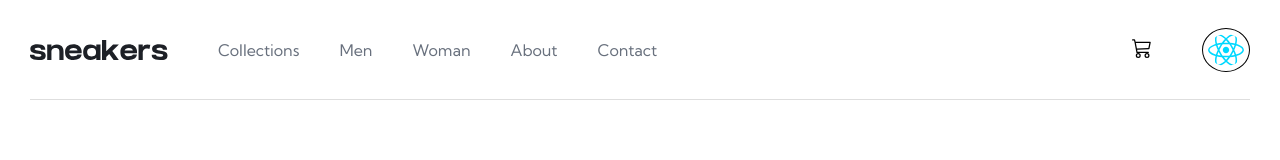
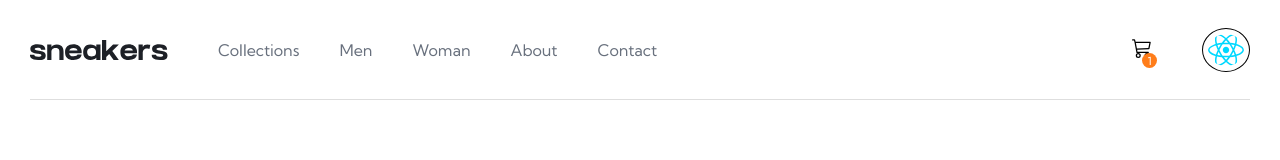
Before and after one commit to GuiGarciaDev/E-commerce-product-page, a React (Vite) app: page / in a window 1280 px wide. Both pictures are taken after a click on the button "Add to cart". Shown: the top 160 px of the page. Built offline with nearby package versions, Linux system fonts and the light colour scheme.

Commit message:
Storage
Created storage for cart component
Created storage actions (functions)
Added zustand
Created cart item component
Fix some styles

```diff
--- a/db.json
+++ b/db.json
@@ -1,10 +1,12 @@
 {
     "product": {
         "name": "Fall Limited Edition Sneakers",
+        "id": "123",
         "description": "These low profile sneakers are your perfect casual wear companio. Featuring a durable rubber outer sole, they'll whithstand everything the weather can offer.",
         "price": "125.00",
         "discount": "50%",
         "normal_price": "250.00",
+        "main_image": "src/assets/image-product-1.jpg",
         "images": [
             { "src": "src/assets/image-product-1.jpg" },
             { "src": "src/assets/image-product-2.jpg" },
--- a/package.json
+++ b/package.json
@@ -12,7 +12,8 @@
     "react": "^18.2.0",
     "react-dom": "^18.2.0",
     "react-icons": "^4.7.1",
-    "sass": "^1.58.0"
+    "sass": "^1.58.0",
+    "zustand": "^4.3.3"
   },
   "devDependencies": {
     "@types/react": "^18.0.27",
--- a/src/App.tsx
+++ b/src/App.tsx
@@ -7,9 +7,11 @@ import { BsCart3 } from 'react-icons/bs'
 import { BiPlusMedical } from 'react-icons/bi'
 import { FaMinus } from 'react-icons/fa'
 import { product } from '../db.json'
+import { useCartStore } from './stores/useCartStore'
 
 function App() {
   const [quantity, setQuantity] = useState<number>(0);
+  const addProduct = useCartStore((state) => state.addProduct)
 
   return (
     <div className={styles.App}>
@@ -43,7 +45,16 @@ function App() {
                 </button>
               </div>
 
-              <button className={styles.addButton}>
+              <button className={styles.addButton}
+                onClick={() => {
+                  addProduct({
+                    name: product.name,
+                    id: product.id,
+                    img: product.main_image,
+                    price: product.price,
+                    quantity: quantity
+                  })
+                }}>
                 <BsCart3 fontSize={18}/>
                 Add to cart
               </button>
--- /dev/null
+++ b/src/components/cart-item/CartItem.tsx
@@ -0,0 +1,37 @@
+import styles from './index.module.scss'
+import { BsFillTrashFill } from 'react-icons/bs'
+import { useCartStore } from '../../stores/useCartStore'
+
+interface CartItemsProps {
+    item: product
+}
+
+interface product {
+    name: string,
+    id: string,
+    img: string,
+    quantity: number,
+    price: string
+}
+
+export default function CartItem({ item } : CartItemsProps) {
+    const removeProduct = useCartStore((state) => state.removeProduct)
+
+    return (
+        <div className={styles.main}>
+            <img src={item.img} alt=''/>
+            <div className={styles.settings}>
+                <span className={styles.name}>
+                    {item.name}
+                </span>
+                <div className={styles.price}>
+                    <span>{`$${item.price} x ${item.quantity}`}</span>
+                    <span className={styles.total}>{`$${(+item.price*item.quantity).toFixed(2)}`}</span>
+                </div>
+            </div>
+            <button onClick={() => removeProduct(item.id)}>
+                <BsFillTrashFill fontSize={16}/>
+            </button>
+        </div>
+    )
+}
--- /dev/null
+++ b/src/components/cart-item/index.module.scss
@@ -0,0 +1,42 @@
+.main {
+    display: flex;
+    align-items: center;
+    overflow: hidden;
+    padding: 16px;
+    column-gap: 13px;
+
+    img {
+        width: 50px;
+        height: 50px;
+        border-radius: 5px;
+    }
+
+    .settings {
+        display: flex;
+        flex-direction: column;
+        width: 100%;
+        color: var(--dark-grayish-blue);
+
+        .name {
+            white-space: nowrap;
+        }
+
+        .price {
+            display: flex;
+            column-gap: 7px;
+
+            .total {
+                font-weight: 700;
+                color: var(--black);
+            }
+        }
+    }
+
+    button {
+        padding: 0 !important;
+
+        svg {
+            color: var(--grayish-blue);
+        }
+    }
+}
--- a/src/components/cart/Cart.tsx
+++ b/src/components/cart/Cart.tsx
@@ -1,18 +1,36 @@
+import { useCartStore } from '../../stores/useCartStore'
+import CartItem from '../cart-item/CartItem'
 import styles from './index.module.scss'
 
 interface Props {
-    active: boolean
+    active: boolean,
 }
 
-export default function Cart({ active } : Props) {
+const Cart : React.FC<Props> = ({ active }) => {
+    const cart = useCartStore((state) => state.products)
+
     return (
         <div className={styles.cart} style={active ? {display: 'flex'} : {display: 'none'}}>
             <div className={styles.header}>
-                Cart
+                <span>Cart</span>
+                <div className={styles.cart_items}>
+                { cart.length && <span>{`${cart.length}`}</span>}
+                    <span>Item(s)</span>
+                </div>
             </div>
-            <div className={styles.content}>
-                <span>Your cart is empty.</span>
-            </div>
+            { cart.length > 0
+                ? cart.map(product => {
+                    return (
+                        <CartItem item={product}/>
+                    )
+                })
+                : <div className={styles.content}>
+                    <span>Your cart is empty.</span>
+                </div>
+            }
+
         </div>
     )
 }
+
+export default Cart
--- a/src/components/cart/index.module.scss
+++ b/src/components/cart/index.module.scss
@@ -1,8 +1,8 @@
 .cart {
     flex-direction: column;
     position: absolute;
-    right: calc(50% - 150px);
-    width: 300px;
+    right: calc(0% + 80px);
+    width: 350px;
     height: 250px;
     background-color: var(--white);
     box-shadow: rgba(0, 0, 0, 0.35) 0px 5px 15px;
@@ -10,12 +10,18 @@
 
     .header {
         display: flex;
+        justify-content: space-between;
         align-items: center;
         padding: 0 20px;
         width: 100%;
         height: 60px;
         border-bottom: 1px solid rgba(0, 0, 0, 0.13);
         font-weight: 700;
+
+        .cart_items {
+            display: flex;
+            column-gap: 10px;
+        }
     }
 
         .content {
@@ -23,6 +29,6 @@
             justify-content: center;
             align-items: center;
             width: 100%;
-            height: 100%;
+            height: calc(100% - 60px);
         }
 }
--- a/src/components/header/Header.tsx
+++ b/src/components/header/Header.tsx
@@ -3,9 +3,12 @@ import { AiOutlineMenu } from 'react-icons/ai'
 import { BsCart3 } from 'react-icons/bs'
 import Cart from '../cart/Cart'
 import { useState } from 'react';
+import CartItem from '../cart-item/CartItem';
+import { useCartStore } from '../../stores/useCartStore';
 
 export default function Header() {
     const [cart, setCart] = useState<boolean>(false);
+    const cartSize = useCartStore((state) => state.products)
 
     return (
         <div className={styles.header}>
@@ -28,9 +31,10 @@ export default function Header() {
                 <div className={styles.cartHolder}>
                     <button onClick={() => setCart(prev => !prev)}>
                         <BsCart3 fontSize={20} />
+                        { cartSize.length > 0 && <span>{cartSize.length}</span>}
                     </button>
 
-                    <Cart active={cart}/>
+                    <Cart active={cart} />
                 </div>
 
                 <img className={styles.profilePhoto} src={'/src/assets/react.svg'} />
--- a/src/components/header/index.module.scss
+++ b/src/components/header/index.module.scss
@@ -63,15 +63,27 @@
         align-items: center;
         column-gap: 30px;
 
-        .cartHolder {
+        button {
             position: relative;
-        }
-
-        button {
             border: 0;
             padding: 20px;
             background-color: transparent;
             cursor: pointer;
+
+            span {
+                display: flex;
+                justify-content: center;
+                align-items: center;
+                position: absolute;
+                width: 15px;
+                height: 15px;
+                right: 25%;
+                bottom: 20%;
+                background-color: var(--orange);
+                color: var(--white);
+                border-radius: 50%;
+                font-size: 0.7rem;
+            }
         }
 
         .profilePhoto {
--- /dev/null
+++ b/src/stores/useCartStore.ts
@@ -0,0 +1,52 @@
+import { create } from 'zustand'
+
+interface CartState {
+    products: product[],
+    addProduct: (product: product) => void
+    removeProduct: (id: string) => void
+    getProduct: (id: string) => product[]
+}
+
+interface product {
+    name: string,
+    id: string,
+    img: string,
+    quantity: number,
+    price: string
+}
+
+export const useCartStore = create<CartState>((set, get) => ({
+    products: [],
+    // addProduct: (product: product) => {
+    //     set(state => {
+    //         if ()
+    //     })
+    //     //set((state) => ({ products: [...state.products, product] }), true)
+    // },
+    getProduct: (id: string) => {
+       return get().products.filter(product => { return product.id === id })
+    },
+    addProduct: (product: product) => {
+        console.log(get().products.filter(product => { return product.id === product.id }));
+
+        if (get().getProduct(product.id).length > 0) {
+            const oldQuantity = get().getProduct(product.id)[0].quantity
+            get().removeProduct(product.id)
+            set((state) => ({ products: [
+                ...state.products, // Keep previous products, if this app have other types of that
+                {  // Set them same product with other quantity
+                    name: product.name,
+                    id: product.id,
+                    img: product.img,
+                    quantity: oldQuantity + product.quantity,
+                    price: product.price
+                }
+            ]}))
+        } else {
+            // let index = get().products.filter(el => { return el.id === product.id})
+            // console.log(index)
+            set((state) => ({ products: [...state.products, product] }))
+        }
+      },
+    removeProduct: (id: string) => set((state) => ({ products: state.products.filter(product => {return product.id !== id})}))
+}))
```
Also changed, not shown: 1 other file (tests, documents, lock files or other folders).
